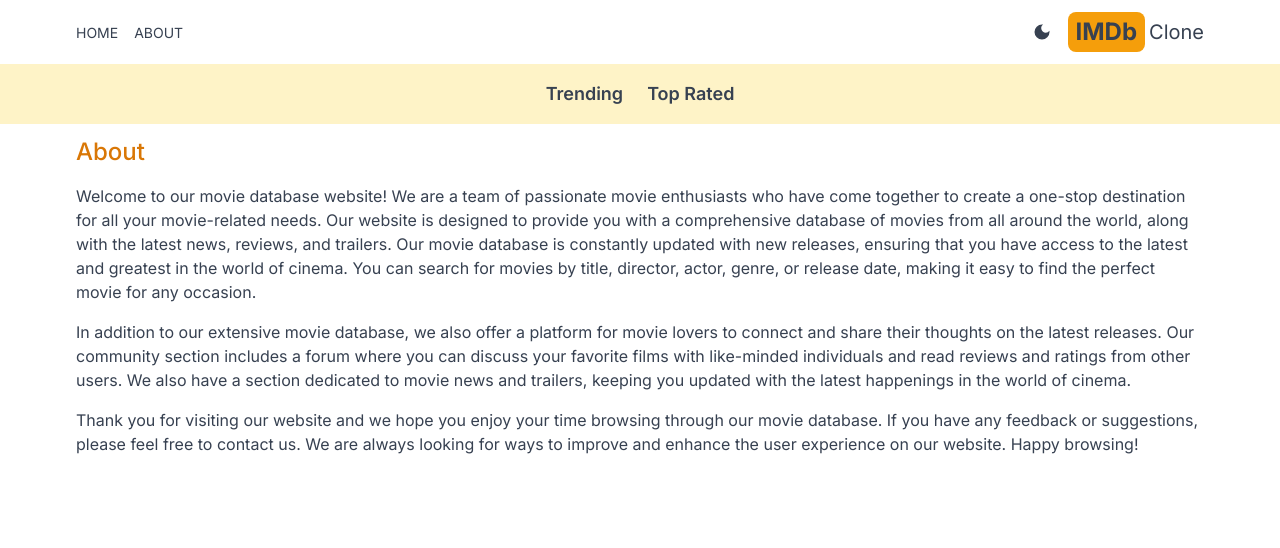
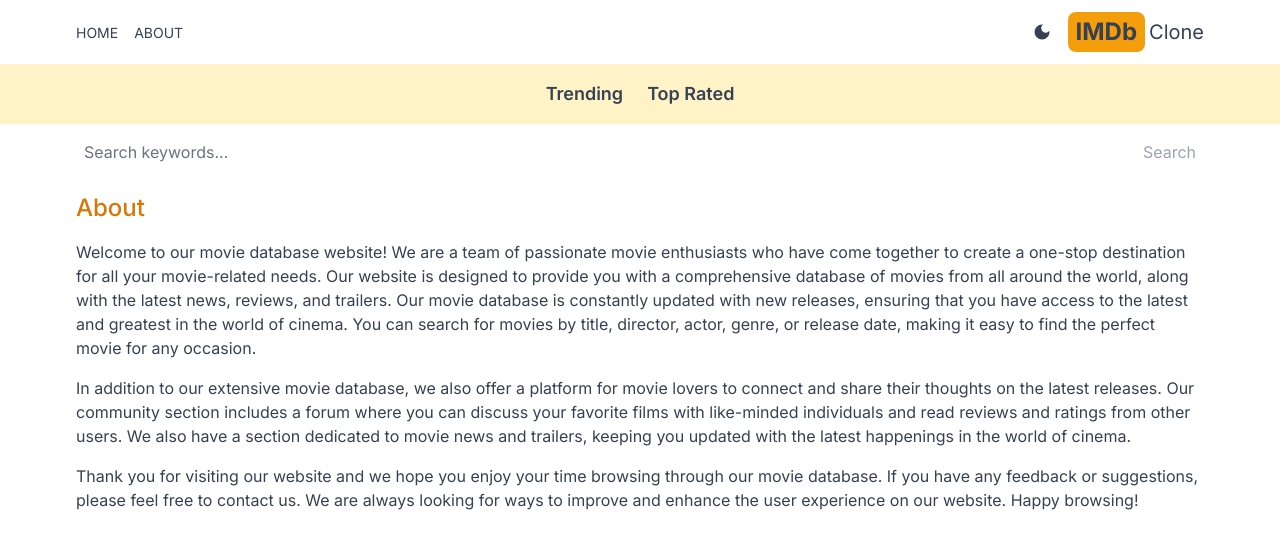
Before and after one commit to mulddang2/movie-db, a Next.js app: page /about in a window 1280 px wide. Shown: the top 548 px of the page. Built offline with nearby package versions, Linux system fonts and the light colour scheme.

Commit message:
feat: add SearchBox component

```diff
--- a/src/app/layout.js
+++ b/src/app/layout.js
@@ -3,6 +3,7 @@ import './globals.css';
 import Header from '@/components/Header';
 import Providers from './Providers';
 import Navbar from '@/components/Navbar';
+import SearchBox from '@/components/SearchBox';
 
 const inter = Inter({ subsets: ['latin'] });
 
@@ -18,6 +19,7 @@ export default function RootLayout({ children }) {
         <Providers>
           <Header />
           <Navbar />
+          <SearchBox />
           {children}
         </Providers>
       </body>
--- /dev/null
+++ b/src/app/search/[searchTerm]/page.jsx
@@ -0,0 +1,19 @@
+import Results from '@/components/Results';
+import React from 'react';
+
+export default async function SearchPage({ params }) {
+  const searchTerm = params.searchTerm;
+  const res = await fetch(
+    `https://api.themoviedb.org/3/search/movie?api_key=${process.env.API_KEY}&query=${searchTerm}&language=ko-KR&page=1&include_adult=false`
+  );
+  const data = await res.json();
+  const results = data.results;
+  return (
+    <div>
+      {results && results.length === 0 && (
+        <h1 className='pt-6 text-center'>No results found</h1>
+      )}
+      {results && results.length > 0 && <Results results={results} />}
+    </div>
+  );
+}
--- /dev/null
+++ b/src/components/SearchBox.jsx
@@ -0,0 +1,34 @@
+'use client';
+
+import { useState } from 'react';
+import { useRouter } from 'next/navigation';
+
+export default function SearchBox() {
+  const [search, setSearch] = useState('');
+  const router = useRouter();
+  const handleSubmit = (e) => {
+    e.preventDefault();
+    router.push(`/search/${search}`);
+  };
+
+  return (
+    <form
+      className='flex justify-between max-w-6xl px-5 mx-auto'
+      onSubmit={handleSubmit}
+    >
+      <input
+        type='text'
+        placeholder='Search keywords...'
+        className='flex-1 w-full placeholder-gray-500 bg-transparent rounded-md outline-none h-14'
+        value={search}
+        onChange={(e) => setSearch(e.target.value)}
+      />
+      <button
+        className='text-amber-600 disabled:text-gray-400'
+        disabled={search === ''}
+      >
+        Search
+      </button>
+    </form>
+  );
+}
```
